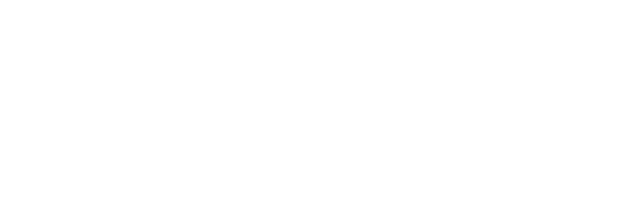
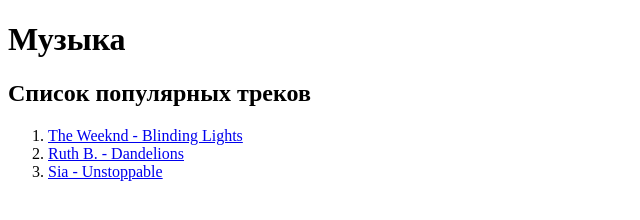
Before and after one commit to katyachern/task-html, a website: page src/index.html in a window 1280 px wide. Shown: the whole page, without its empty margins (0-640 px from the left). Drawn offline with Linux system fonts and the light colour scheme.

Commit message:
Задание по HTML

```diff
--- a/src/index.html
+++ b/src/index.html
@@ -3,5 +3,28 @@
     <head>
         <title>HTML</title>
     </head>
-    <body></body>
+    <body>
+        <h1>Музыка</h1>
+        <h2>Список популярных треков</h2>
+        <ol>
+            <li>
+                <a
+                    href="https://www.youtube.com/watch?v=4NRXx6U8ABQ&ab_channel=TheWeekndVEVO"
+                    >The Weeknd - Blinding Lights</a
+                >
+            </li>
+            <li>
+                <a
+                    href="https://www.youtube.com/watch?v=W8a4sUabCUo&list=PL4fGSI1pDJn6puJdseH2Rt9sMvt9E2M4i&index=31&ab_channel=RuthBVEVO"
+                    >Ruth B. - Dandelions</a
+                >
+            </li>
+            <li>
+                <a
+                    href="https://www.youtube.com/watch?v=YaEG2aWJnZ8&list=PL4fGSI1pDJn6puJdseH2Rt9sMvt9E2M4i&index=16&ab_channel=Sia"
+                    >Sia - Unstoppable</a
+                >
+            </li>
+        </ol>
+    </body>
 </html>
```
Also changed, not shown: 1 other file.
